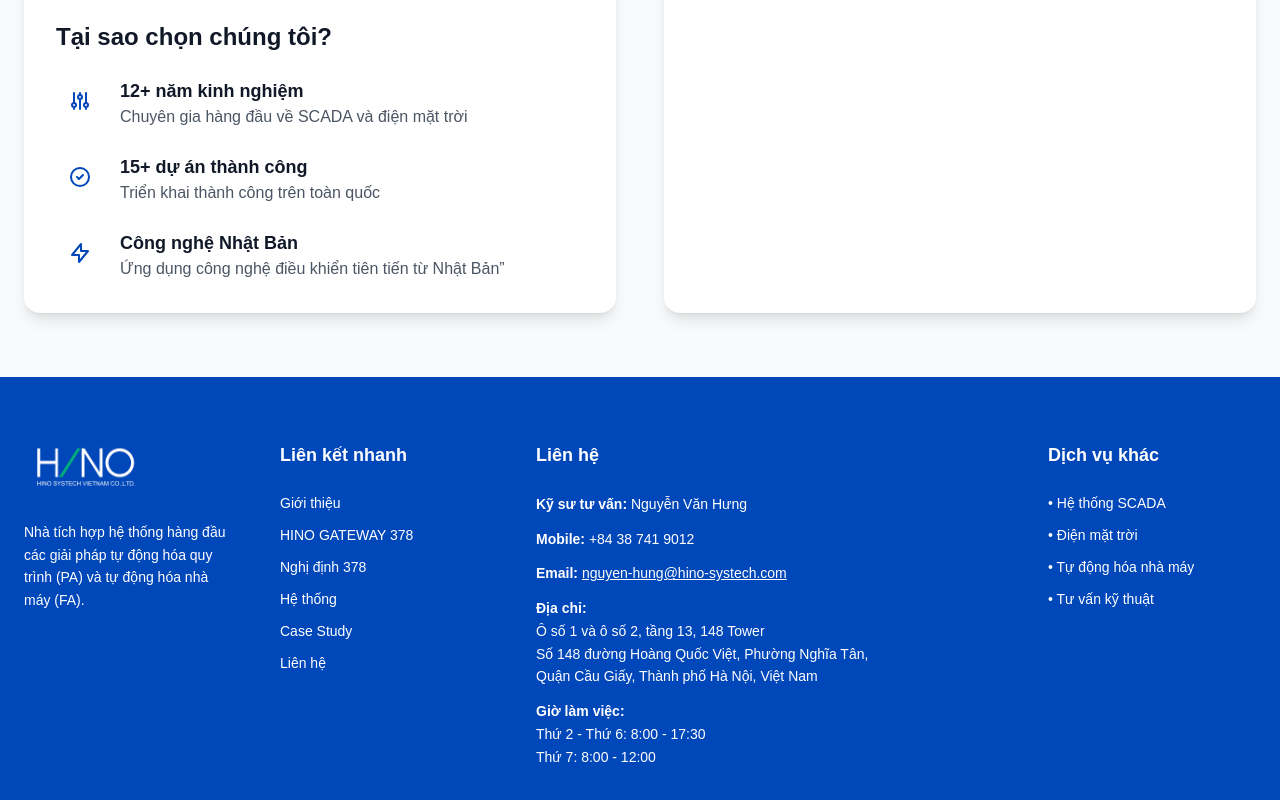
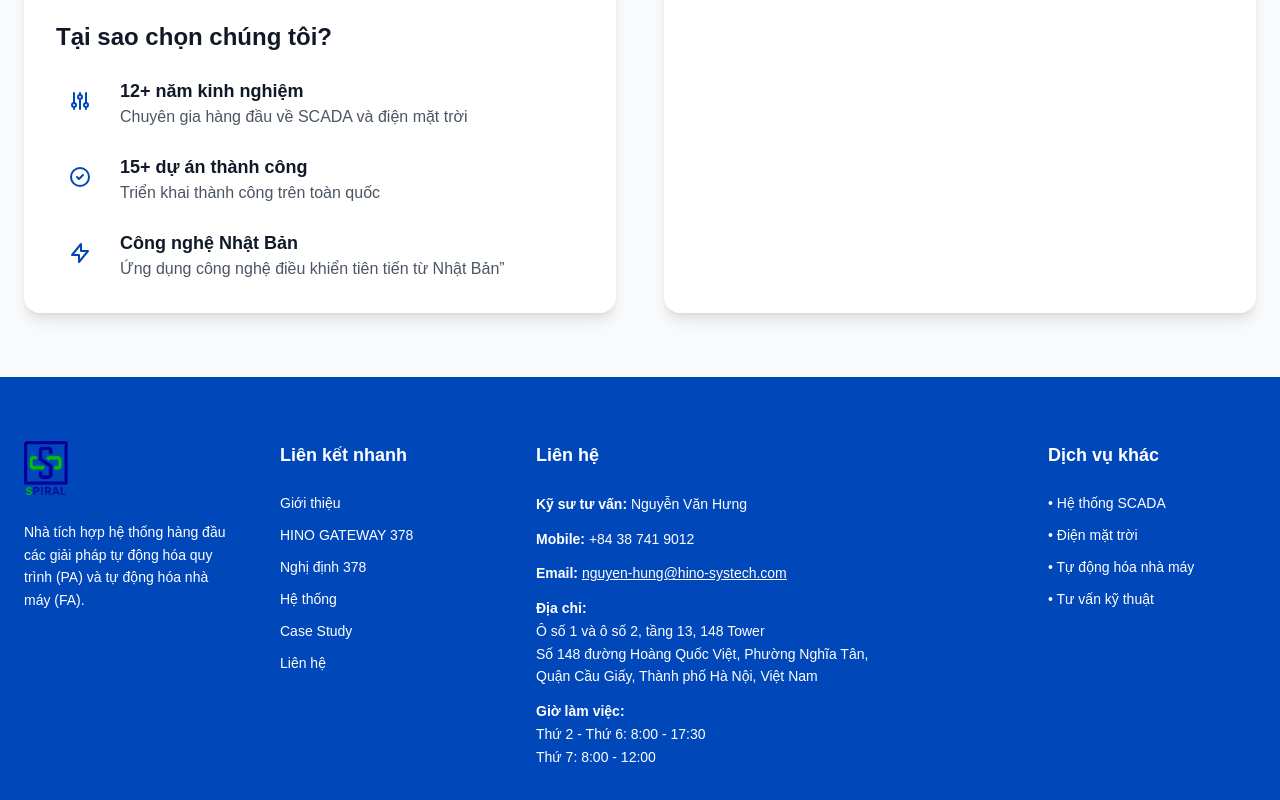
Before and after one commit to nhipybn/Hino-LP-1, a React (Vite) app: page / in a window 1280 px wide. Shown: the part 6874-7674 px from the top of the page. Built offline with nearby package versions, Linux system fonts and the light colour scheme.

Commit message:
Update Footer.jsx

```diff
--- a/src/components/layout/Footer.jsx
+++ b/src/components/layout/Footer.jsx
@@ -7,7 +7,7 @@ const Footer = () => {
           {/* Company Info */}
           <div>
             <div className="flex items-center space-x-2 mb-6">
-              <img src="/public/logo1.png" alt="Logo" className="h-14 w-auto" />
+              <img src="/img/logo1.png" alt="Logo" className="h-14 w-auto" />
             </div>
             <p className="text-white text-sm leading-relaxed">
               Nhà tích hợp hệ thống hàng đầu các giải pháp tự động hóa quy trình (PA) và tự động hóa nhà máy (FA).
```
